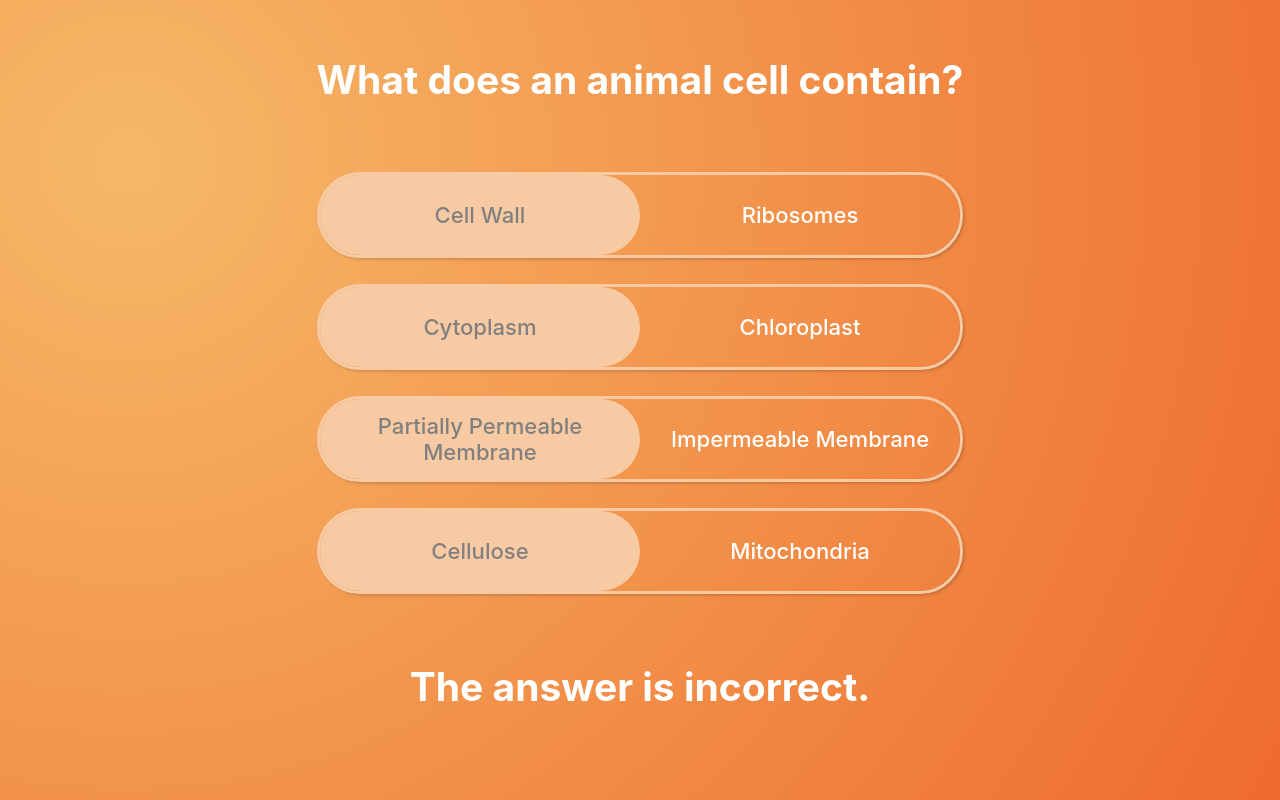
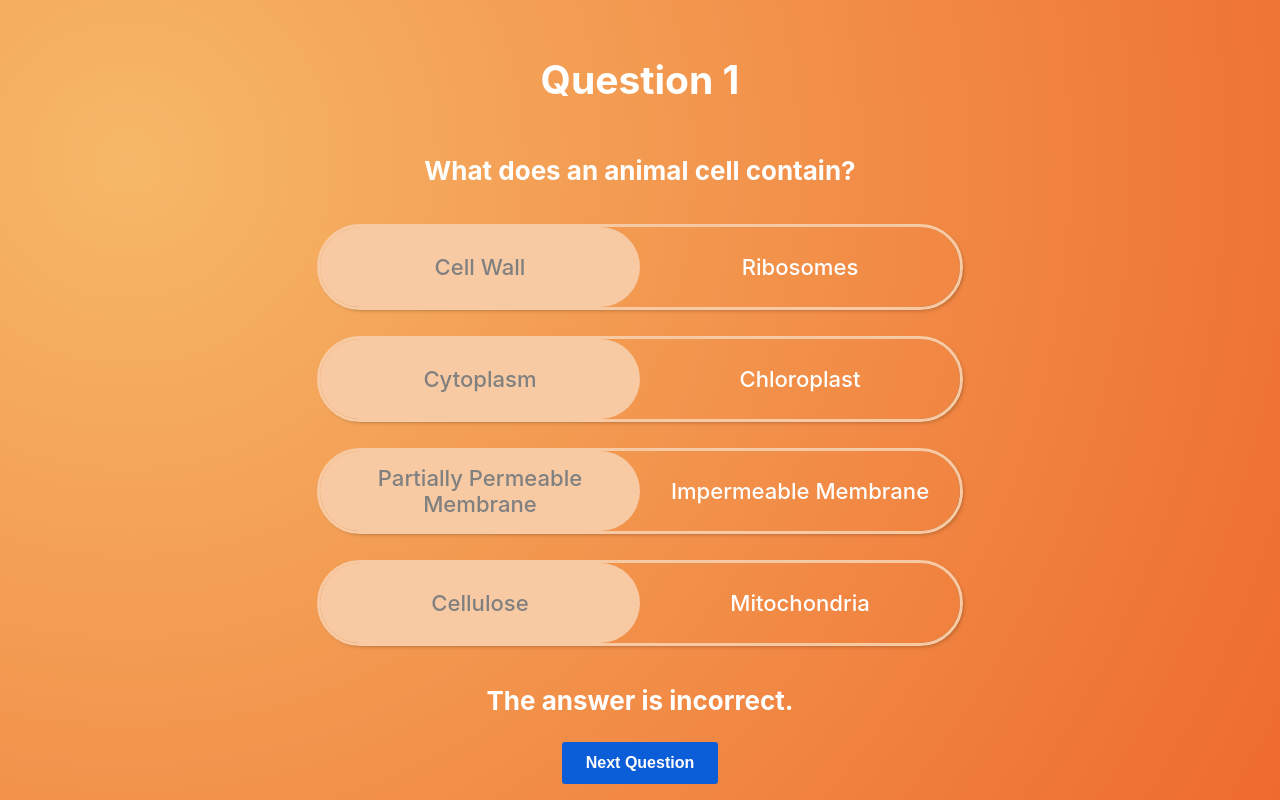
Before and after one commit to arooj-ilyas/seneca-frontend-task, a React (Create React App) app: page / in a window 1280 px wide. Built offline with nearby package versions, Linux system fonts and the light colour scheme.

Commit message:
ADDED: question to data object and made app cycle through questions

```diff
--- a/src/App.css
+++ b/src/App.css
@@ -46,5 +46,29 @@
 
 .App-heading {
   font-size: 150%;
-  margin: 7vh;
+  margin-top: 7vh;
 }
+
+.App-subheading {
+  font-size: 100%;
+  margin: 2%;
+}
+
+.next-question {
+  display: inline-block;
+  outline: none;
+  cursor: pointer;
+  font-weight: 600;
+  border-radius: 3px;
+  padding: 12px 24px;
+  border: 0;
+  color: white;
+  background: #0b5ed7;
+  line-height: 1.15;
+  font-size: 16px;
+  transition: all 0.1s ease;
+}
+
+.next-question:hover {
+  box-shadow: 0 0 0 0 #fff, 0 0 0 3px #0b5ed7;
+}
--- a/src/App.tsx
+++ b/src/App.tsx
@@ -3,10 +3,14 @@ import "./App.css";
 import ToggleSwitch from "./components/ToggleSwitch/ToggleSwitch";
 import { questions } from "./data/toggleOptions";
 
-const questionOne = questions[0].toggleOptions;
-const initialToggleValues = questionOne.map((option) => option[0].value);
+function App() {
+  const [currentQuestionIndex, setCurrentQuestionIndex] = useState(0);
 
-function App() {
+  const currentQuestion = questions[currentQuestionIndex];
+  const initialToggleValues = currentQuestion.toggleOptions.map(
+    (option) => option[0].value
+  );
+
   const [toggleValues, setToggleValues] =
     useState<string[]>(initialToggleValues);
   const [isCorrect, setIsCorrect] = useState<boolean>(false);
@@ -19,18 +23,28 @@ function App() {
   };
 
   useEffect(() => {
-    const selectedAnswers: string[] = toggleValues;
-    const correctAnswers: string[] = questions[0].correctAnswers;
+    const selectedAnswers = toggleValues;
+    const correctAnswers = currentQuestion.correctAnswers;
+    const correctCount = selectedAnswers.filter(
+      (selectedAnswer, index) => selectedAnswer === correctAnswers[index]
+    );
+    const correctCountLength = correctCount.length;
+    setIsCorrect(correctCountLength === correctAnswers.length);
+    setIsAlmostCorrect(correctCountLength === correctAnswers.length - 1);
+  }, [toggleValues, currentQuestion]);
 
-    const correctCount: number = selectedAnswers.filter(
-      (selectedAnswer, index) => {
-        return selectedAnswer === correctAnswers[index];
+  const handleNextQuestion = () => {
+    if (currentQuestionIndex < questions.length - 1) {
+      setCurrentQuestionIndex(currentQuestionIndex + 1);
+      setToggleValues(
+        questions[currentQuestionIndex + 1].toggleOptions.map(
+          (option) => option[0].value
+        )
+      );
+      setIsCorrect(false);
+      setIsAlmostCorrect(false);
     }
-    ).length;
-
-    setIsCorrect(correctCount === correctAnswers.length);
-    setIsAlmostCorrect(correctCount === correctAnswers.length - 1);
-  }, [toggleValues]);
+  };
 
   const containerClass = isCorrect
     ? "App-container blue-gradient"
@@ -38,13 +52,17 @@ function App() {
     ? "App-container red-gradient"
     : "App-container orange-gradient";
 
+  const feedbackMessage = isCorrect
+    ? "The answer is correct!"
+    : almostCorrect
+    ? "The answer is almost correct!"
+    : "The answer is incorrect.";
+
   return (
-    <>
-      {isCorrect && <div className="overlay" />}
-
     <div className={containerClass}>
-        <h1 className="App-heading">{questions[0].questionText}</h1>
-        {questions[0].toggleOptions.map((options, index) => (
+      <h1 className="App-heading">Question {currentQuestionIndex + 1}</h1>
+      <h2 className="App-subheading">{currentQuestion.questionText}</h2>
+      {currentQuestion.toggleOptions.map((options, index) => (
         <ToggleSwitch
           key={index}
           options={options}
@@ -55,15 +73,13 @@ function App() {
           onChange={(name, value) => handleToggleChange(index, value)}
         />
       ))}
-        <h1 className="App-heading">
-          {isCorrect
-            ? "The answer is correct!"
-            : almostCorrect
-            ? "The answer is almost correct!"
-            : "The answer is incorrect."}
-        </h1>
+      <h1 className="App-subheading">{feedbackMessage}</h1>
+      {currentQuestionIndex < questions.length - 1 && (
+        <button className="next-question" onClick={handleNextQuestion}>
+          Next Question
+        </button>
+      )}
     </div>
-    </>
   );
 }
 
--- a/src/data/toggleOptions.ts
+++ b/src/data/toggleOptions.ts
@@ -34,5 +34,30 @@ export const questions = [
       ],
     ],
   },
+  {
+    questionText: "What are the ideal work conditions",
+    correctAnswers: ["good_pay", "less_meetings", "free_coffee", "office_dog"],
+    toggleOptions: [
+      [
+        { label: "Bad Pay", value: "bad_pay" },
+        { label: "Good Pay", value: "good_pay" },
+      ],
+      [
+        {
+          label: "Less Meetings",
+          value: "less_meetings",
+        },
+        { label: "More Meetings", value: "more_meetings" },
+      ],
+      [
+        { label: "Expensive Coffee", value: "expensive_coffee" },
+        { label: "Free Coffee", value: "free_coffee" },
+      ],
+      [
+        { label: "Office Dog", value: "office_dog" },
+        { label: "Office Bear", value: "office_bear" },
+      ],
+    ],
+  },
   // Add more questions as needed
 ];
```
Lines whose indentation alone changed are shown as unchanged.
